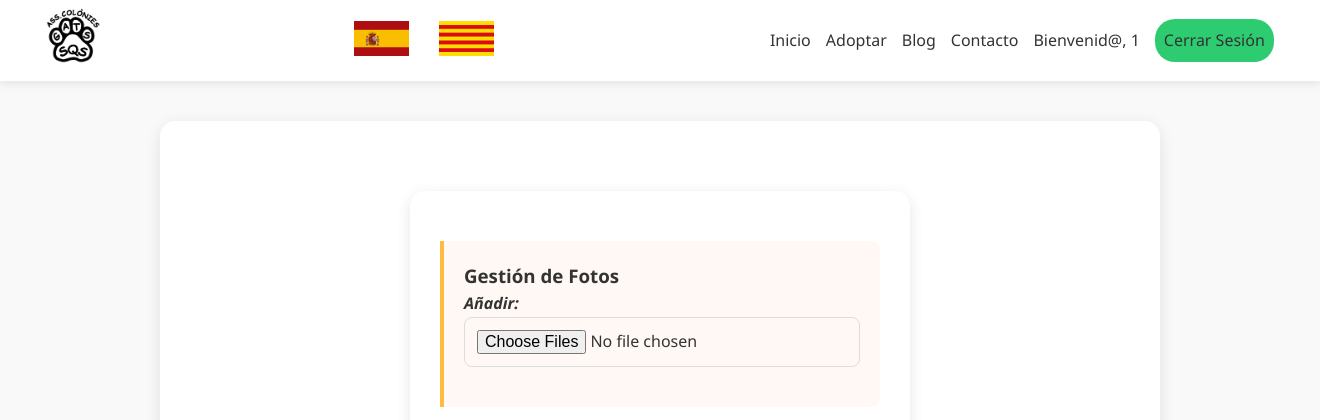
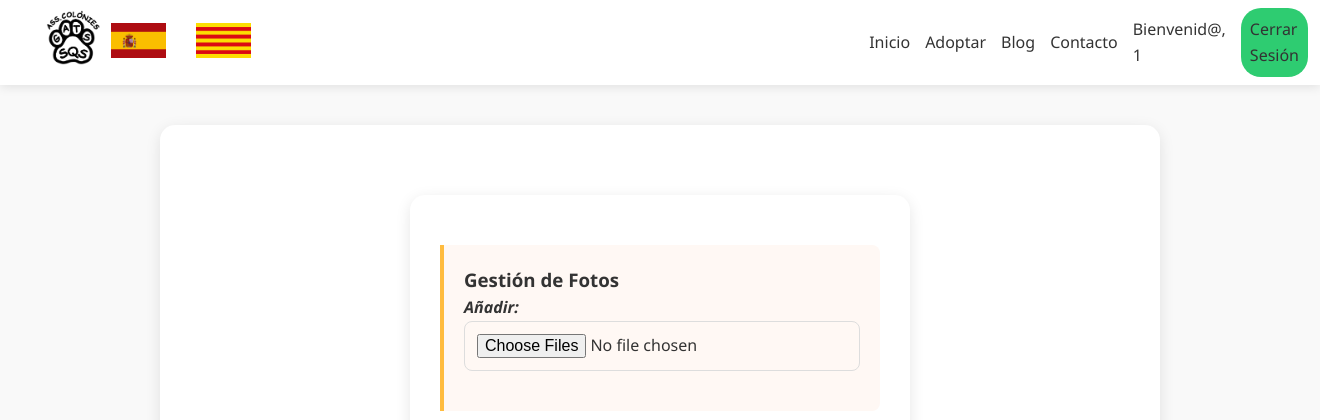
Before and after one commit to Estefania-sys/Reto5-Michis, a PHP site: page /Admin/editar-gato.php in a window 1320 px wide. Shown: the top 420 px of the page. Run offline with PHP 8.4, Linux system fonts and the light colour scheme; the visitor is signed in with stand-in values (Sample User, id 1); some libraries are stand-ins or nearby versions.

Commit message:
Actualización Botonera Idiomas

```diff
--- a/style.css
+++ b/style.css
@@ -124,14 +124,14 @@ body {
 .cambio_idioma{
     display:flex;
     gap: 10px;
-    margin-right:1.5rem;
+    margin-right:100vh;
     align-items: center;
 }
 
 .cambio_idioma_admin{
     display:flex;
     gap: 10px;
-    margin-right:1.5rem;
+    margin-right:76vh;
     align-items: center;
 }
 
```
